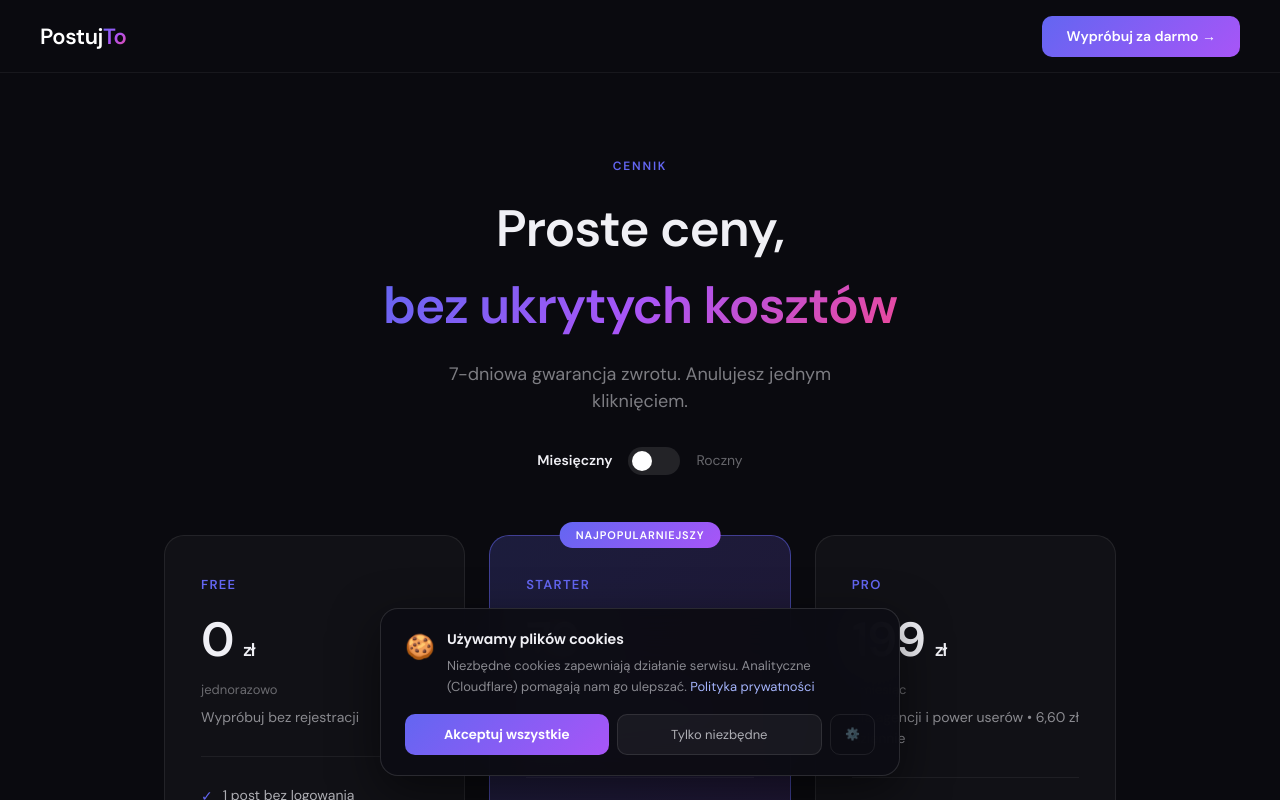
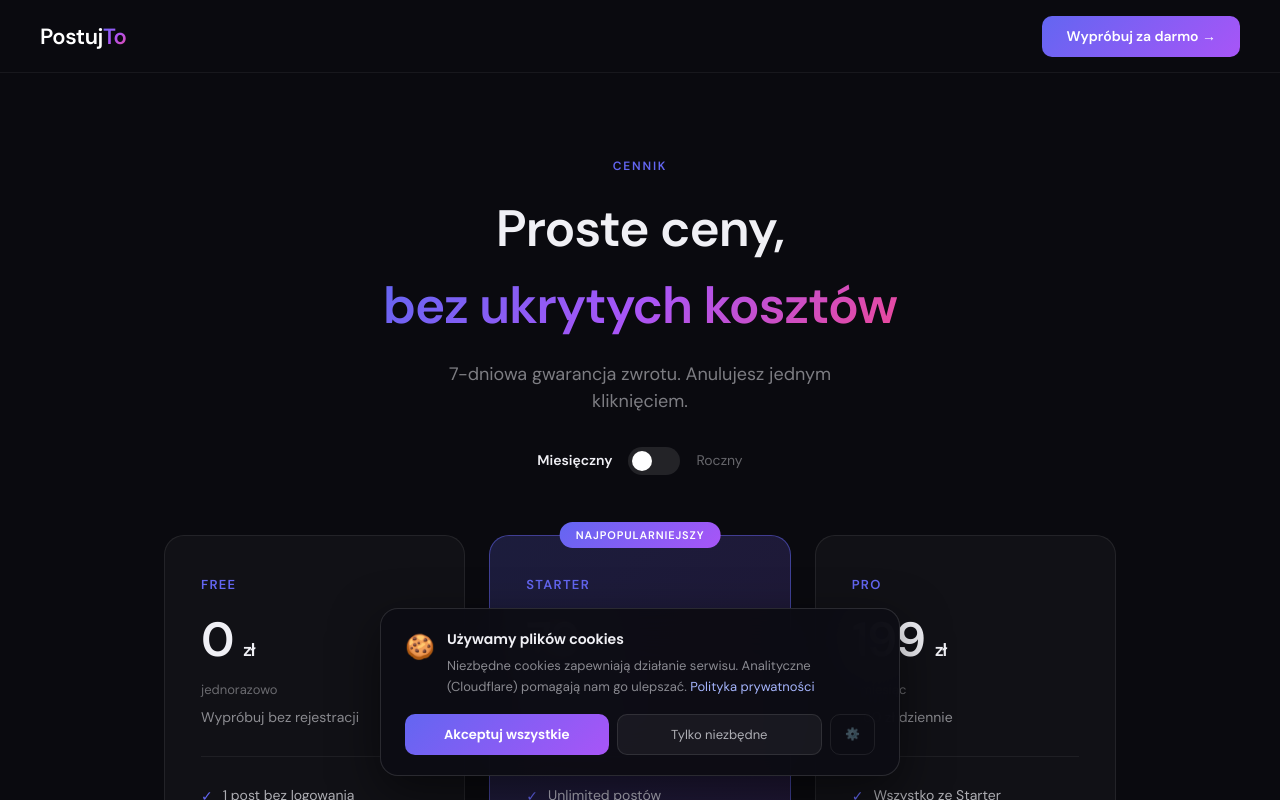
Before and after one commit to PostujTo/postujto, a Next.js app: page /pricing in a window 1280 px wide. Shown: the top 800 px of the page. Built offline with nearby package versions, Linux system fonts and the light colour scheme; no server answers.

Commit message:
UI: zaktualizowany wygląd kart w cennimu

```diff
--- a/app/pricing/page.tsx
+++ b/app/pricing/page.tsx
@@ -64,7 +64,7 @@ const plans = [
     name: 'Starter',
     price: prices.starter,
     period: billing === 'monthly' ? '/ miesiąc' : '/ miesiąc • płacisz 756 zł/rok',
-    desc: billing === 'monthly' ? 'Dla aktywnych firm • 2,60 zł dziennie' : 'Oszczędzasz 192 zł rocznie',
+    desc: billing === 'monthly' ? '2,60 zł dziennie' : 'Oszczędzasz 192 zł rocznie',
     features: ['Unlimited postów', 'Generowanie obrazów AI', 'Brand Kit', 'Historia i ulubione', 'Kalendarz polskich okazji'],
     featured: true,
     badge: 'NAJPOPULARNIEJSZY',
@@ -77,7 +77,7 @@ const plans = [
     name: 'Pro',
     price: prices.pro,
     period: billing === 'monthly' ? '/ miesiąc' : '/ miesiąc • płacisz 1908 zł/rok',
-    desc: billing === 'monthly' ? 'Dla agencji i power userów • 6,60 zł dziennie' : 'Oszczędzasz 480 zł rocznie',
+    desc: billing === 'monthly' ? '6,60 zł dziennie' : 'Oszczędzasz 480 zł rocznie',
     features: ['Wszystko ze Starter', 'Auto 3 obrazy przy każdym poście', 'Podpis marki na obrazach', 'Priorytetowe generowanie'],
     featured: false,
     badge: null,
```
